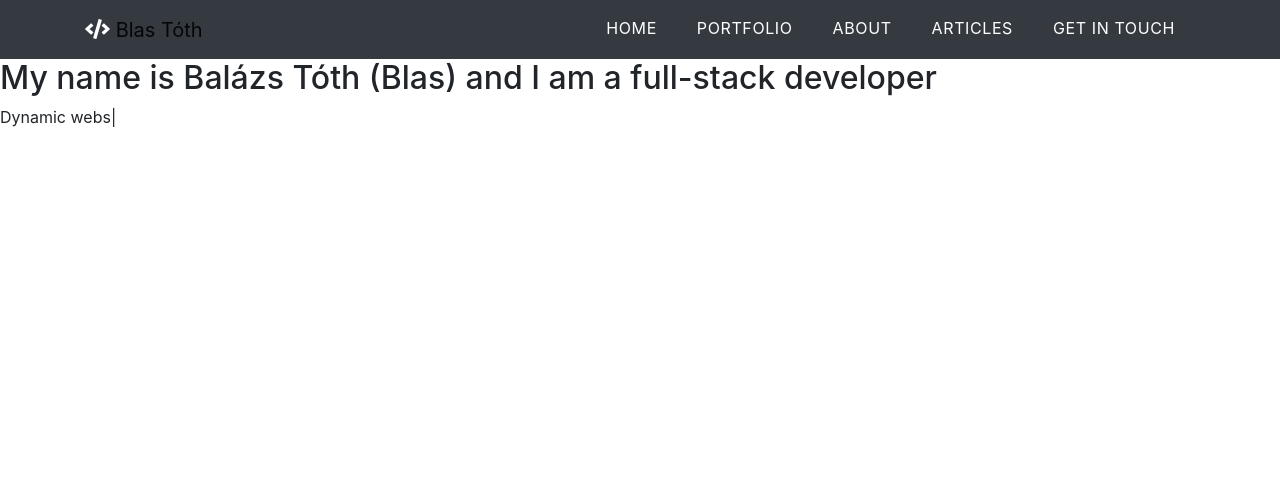
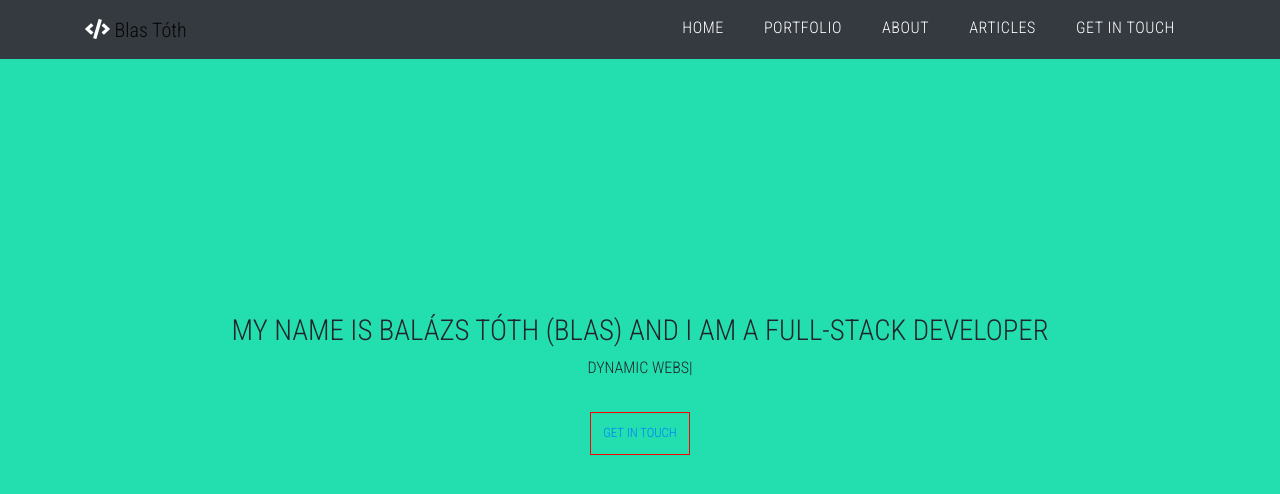
Before and after one commit to BlasToth/portfolio, a React (Create React App) app: page / in a window 1280 px wide. Shown: the top 494 px of the page. Built offline with nearby package versions, Linux system fonts and the light colour scheme.

Commit message:
add a button and styling

```diff
--- a/package.json
+++ b/package.json
@@ -12,6 +12,7 @@
     "bootstrap": "^4.6.0",
     "react": "^17.0.2",
     "react-dom": "^17.0.2",
+    "react-particles-js": "^3.4.1",
     "react-scripts": "4.0.3",
     "react-typed": "^1.2.0",
     "web-vitals": "^1.1.1"
--- a/public/index.html
+++ b/public/index.html
@@ -39,7 +39,7 @@
     -->
     <title>Portfolio</title>
   </head>
-  <body>
+  <body id="override-bs" class="body">
     <noscript>You need to enable JavaScript to run this app.</noscript>
     <div id="root"></div>
     <!--
--- a/src/App.css
+++ b/src/App.css
@@ -8,8 +8,9 @@
 
 
 /* LINKS */
-body {
+#override-bs.body {
   font-family: 'Roboto Condensed', sans-serif;
+  background-color: rgb(35, 223, 176);
 }
 
 nav a.nav-link {
@@ -37,3 +38,28 @@ nav ul li {
 .hamburger-menu, .logo-code {
   color: var(--primary-white)
 }
+
+.main-info {
+  display: flex;
+  position: absolute;
+  top: 0;
+  left: 0;
+  right: 0;
+  bottom: 0;
+  flex-direction: column;
+  justify-content: center;
+  align-items: center;
+  text-align: center;
+  text-transform: uppercase;
+}
+.main-info h1 {
+  font-size: 1.8rem;
+}
+.btn-main {
+  border: 1px solid red;
+  font-size: .8rem;
+  text-transform: uppercase;
+  border-radius: 0;
+  padding: 0.625rem 0.75rem 0.75rem 0.75rem;
+  margin: 2rem;
+}
--- a/src/components/Header.js
+++ b/src/components/Header.js
@@ -3,16 +3,18 @@ import Typed from 'react-typed';
 
 function Header() {
     return (
-        <div>
-            <h2>My name is Balázs Tóth (Blas) and I am a full-stack developer</h2>
+        <div className="header-wrapper">
+        <div className="main-info">
+            <h1>My name is Balázs Tóth (Blas) and I am a full-stack developer</h1>
             <Typed
                 className="type-text"
                 strings={["Web Development", "Google Ads", "Dynamic websites"]}
                 typeSpeed={40}
                 backSpeed={60}
                 loop
-
             />
+            <a href="#" className="btn-main">Get in Touch</a>
+            </div>
         </div>
     )
 }
```
Also changed, not shown: 1 other file (tests, documents, lock files or other folders).
